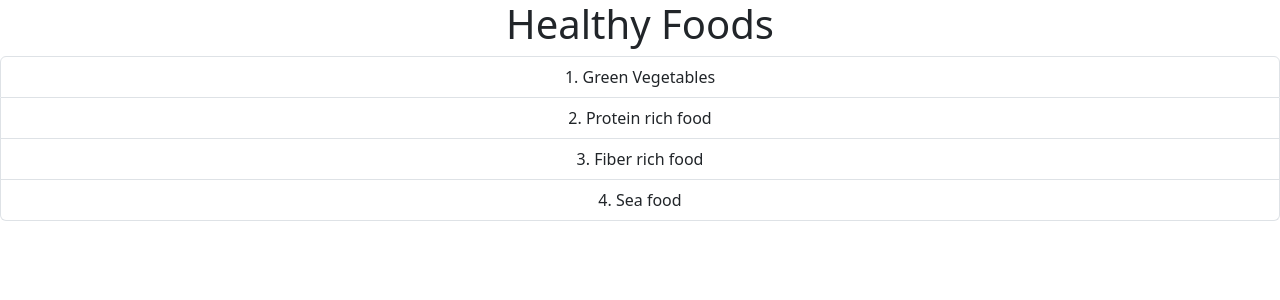
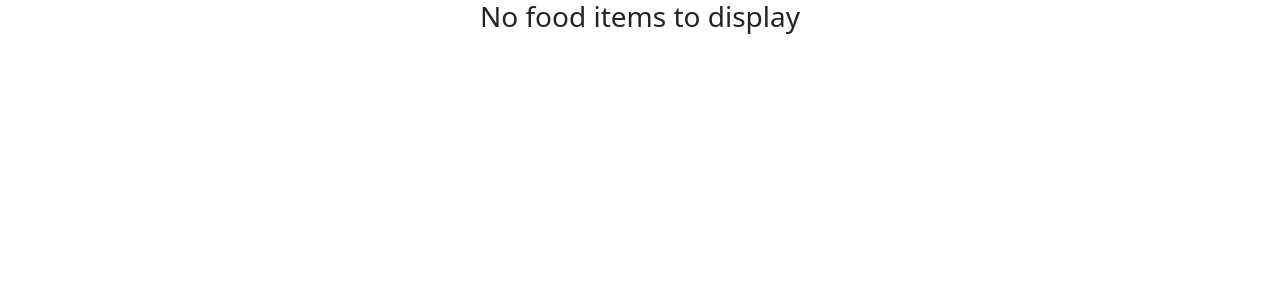
Before and after one commit to safeer997/React-Revisit, a React (Vite) app in the folder Topics/map-method/: page / in a window 1280 px wide. Shown: the top 300 px of the page. Built offline with nearby package versions, Linux system fonts and the light colour scheme.

Commit message:
conditional rendering using logical operator

```diff
--- a/Topics/map-method/src/App.jsx
+++ b/Topics/map-method/src/App.jsx
@@ -2,14 +2,14 @@ import "./App.css";
 import "bootstrap/dist/css/bootstrap.min.css";
 
 function App() {
-  let healthyFoods = [
-    "Green Vegetables",
-    "Protein rich food",
-    "Fiber rich food",
-    "Sea food",
-  ];
+  // let healthyFoods = [
+  //   "Green Vegetables",
+  //   "Protein rich food",
+  //   "Fiber rich food",
+  //   "Sea food",
+  // ];
 
-  // let healthyFoods = [];
+  let healthyFoods = [];
 
   if(healthyFoods.length===0){
     return  <center><h3>No food items to display</h3></center>
@@ -19,7 +19,7 @@ function App() {
     <>
       <center>
         <h1>Healthy Foods</h1>
-        {healthyFoods.length===0? <center><h3>No food items to display</h3></center> : null }
+        {healthyFoods.length===0 &&  <center><h3>No food items to display</h3></center>}
         <ol className="list-group list-group-numbered">
           {healthyFoods.map((item, index) => (
             <li key={index} className="list-group-item">
```
